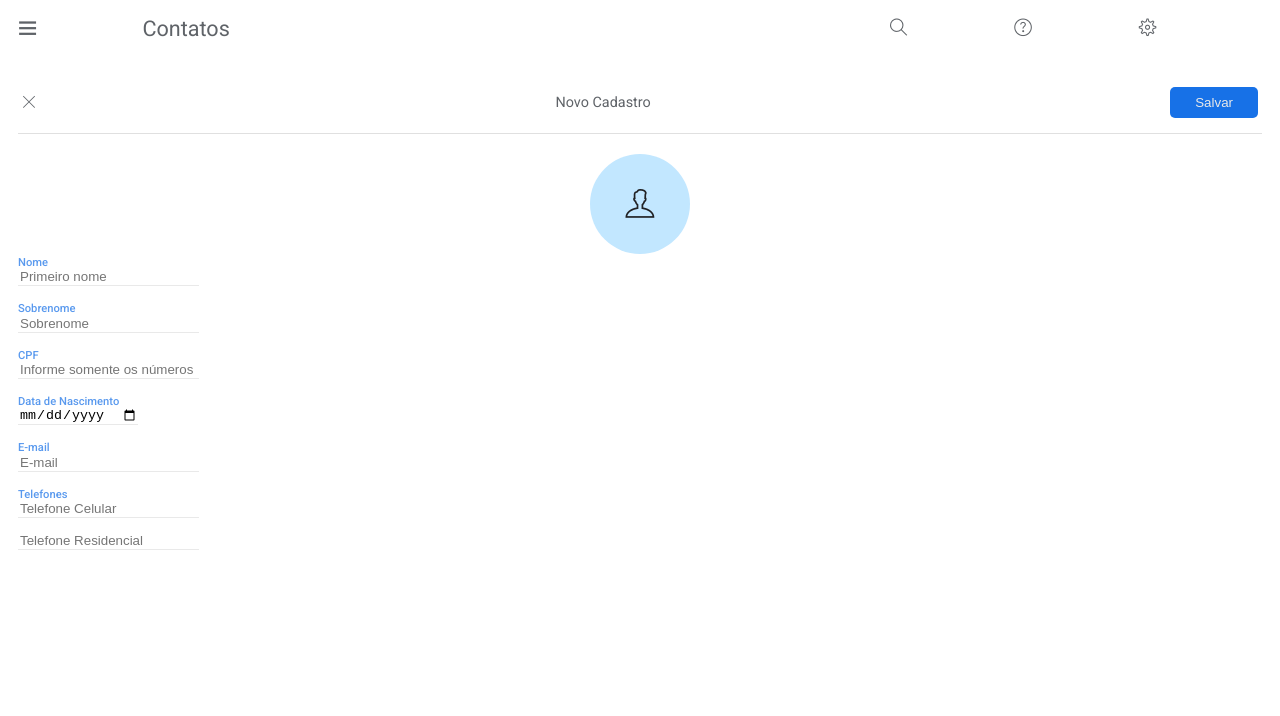
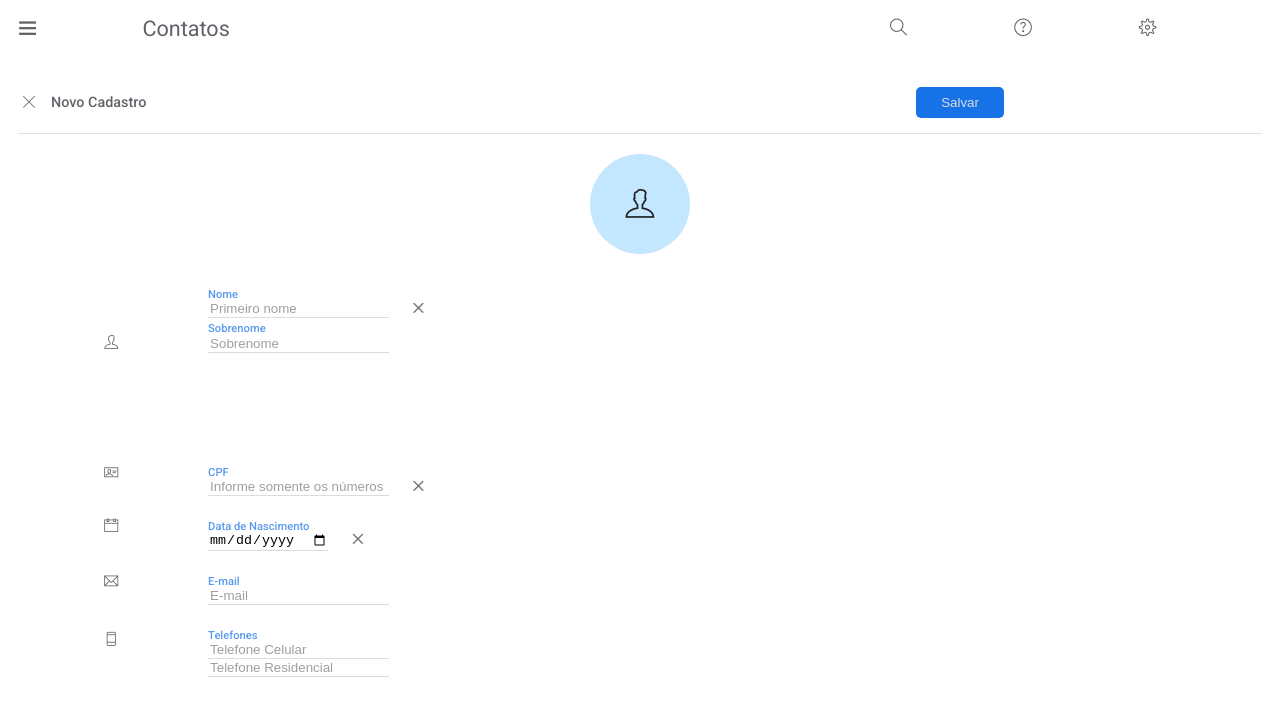
Before and after one commit to felipeteixeirams/agenda-de-contatos, a website: page public/register.html in a window 1280 px wide. Drawn offline with Linux system fonts and the light colour scheme.

Commit message:
Tela de cadastro concluida

```diff
--- a/public/css/style.css
+++ b/public/css/style.css
@@ -3,7 +3,7 @@
 :root{
     --grey-black: #202124;
 	--grey-medium: #5F6368;
-	--grey-ligth: #e9e9e9;
+	--grey-ligth: #dadce0;
 	--blue-ligth: #c2e7ff;
 	--blue-medium: #5999ee;
 	--blue-ocean: #1771e7;
@@ -157,10 +157,14 @@ header a{
 	color: var(--grey-medium);
 }
 
-header.header-title {
-    display: flex;
-    align-items: center;
-    justify-content: space-between;
+
+header.header-title i {
+	margin-right: 15px;
+}
+
+header.header-title :nth-child(2) {
+	font-weight: 500;
+	min-width: 70%;
 }
 
 header.header-title button {
@@ -220,6 +224,7 @@ header.header-title button {
 	border-radius: 50%;
 	margin-right: auto;
 	margin-left: auto;
+	margin-bottom: 30px;
 	height: 100px;
 	width: 100px;
 
@@ -230,6 +235,16 @@ header.header-title button {
 
 #form-register input:focus::placeholder{
 	color: transparent;
+	transition: .2s;
+}
+
+#form-register input::placeholder,
+#form-register input[type="date"]::placeholder{
+	color: rgba(0,0,0,.38)
+}
+
+#form-register input[type="date"]::before {
+	color: #ea4335;
 }
 
 #form-register input {
@@ -238,16 +253,61 @@ header.header-title button {
 }
 
 #form-register input:focus {
-	border-bottom: 2px solid var(--blue-ocean);
+	box-shadow: 0 0 0 0;
+	outline: 0;
 }
 
-#form-register input:focus::after {
-	border: none;
+#form-register input:focus {
 	border-bottom: 2px solid var(--blue-ocean);
+	transition: .2s;
+}
+
+#form-register div {
+	margin-bottom: 20px;
+}
+
+#form-register div:nth-of-type(even){
+	min-width: 80%;
+}
+
+
+#form-register div:nth-of-type(odd){
+	min-width: 15%;
+}
+
+#form-register div:nth-of-type(odd) span{
+	display: flex;
+	align-items: center;
+	justify-content: center;
 }
 
 #form-register label {
+	padding-top: 5px;
+}
+
+#form-register label {
+	display: block;
 	font-size: .7rem;
 	font-weight: 500;
 	color: var(--blue-medium)
 }
+
+#form-register i.ti-close {
+	font-size: .7rem;
+	font-weight: bold;
+	text-shadow: 1px 0px 0px var(--grey-ligth);
+	margin: 0 20px;
+}
+
+#form-register i,
+#form-register span {
+	color: var(--grey-medium);
+}
+
+#form-register div {
+	display: inline-block;
+}
+
+span.ti-user {
+	padding-bottom: 50%;
+}
--- a/public/register.html
+++ b/public/register.html
@@ -33,32 +33,60 @@
 
         <main>
 
-            <div class="image-contact ti-user">
-            </div>
+            <div class="image-contact ti-user"></div>
 
             <form id="form-register" >
-                <label for="name" id="lname">Nome</label><br>
-                <input type="text" name="name" id="name" placeholder="Primeiro nome"><br><br>
 
-                <label for="lastName">Sobrenome</label><br>
-                <input type="text" name="lastName" id="lastName" placeholder="Sobrenome"><br><br>
+                <div>
+                    <span class="ti-user"></span>
+                </div>
 
-                <label for="cpf">CPF</label><br>
-                <input type="text" name="cpf" id="cpf" placeholder="Informe somente os números"><br><br>
+                <div>
+                    <label for="name" id="lname">Nome</label>
+                    <input type="text" name="name" id="name" placeholder="Primeiro nome" required>
+                    <i class="ti-close"></i>
+                    <label for="lastName">Sobrenome</label>
+                    <input type="text" name="lastName" id="lastName" placeholder="Sobrenome">
+                </div>
 
-                <label for="dateOfBirth">Data de Nascimento</label><br>
-                <input type="date" name="dateOfBirth" id="dateOfBirth" placeholder="Data de Nascimento"><br><br>
+                <div>
+                    <span class="ti-id-badge"></span><br>
+                </div>
 
-                <label for="email">E-mail</label><br>
-                <input type="email" name="email" id="email" placeholder="E-mail"><br><br>
+                <div>
+                    <label for="cpf">CPF</label>
+                    <input type="text" name="cpf" id="cpf" placeholder="Informe somente os números" required>
+                    <i class="erase ti-close"></i>
+                </div>
 
-                <label for="phones">Telefones</label><br>
-                <input type="text" name="phones" id="phone1" placeholder="Telefone Celular"><br><br>
-                <input type="text" name="phones" id="phone2" placeholder="Telefone Residencial"><br><br>
+                <div>
+                    <span class="ti-calendar"></span><br>
+                </div>
 
+                <div>
+                    <label for="dateOfBirth">Data de Nascimento</label>
+                    <input type="date" name="dateOfBirth" id="dateOfBirth" placeholder="dd/mm/aaaa" required>
+                    <i class="erase ti-close"></i>
+                </div>
 
+                <div>
+                    <span class="ti-email"></span><br>
+                </div>
 
+                <div>
+                    <label for="email">E-mail</label>
+                    <input type="email" name="email" id="email" placeholder="E-mail" required>
+                </div>
 
+                <div>
+                    <span class="ti-mobile"></span><br><br>
+                </div>
+
+                <div>
+                    <label for="phones">Telefones</label>
+                    <input type="text" name="phones" id="phone1" placeholder="Telefone Celular" required><br>
+                    <input type="text" name="phones" id="phone2" placeholder="Telefone Residencial">
+                </div>
             </form>
         </main>
 
--- a/public/scripts/register.js
+++ b/public/scripts/register.js
@@ -8,6 +8,7 @@ async function newPerson ()
     const inputEmail = document.getElementById('email');
     const inputPhone1 = document.getElementById('phone1');
     const inputPhone2 = document.getElementById('phone2');
+    const mensg = document.getElementById('message');
 
 
     const requestOptions = {
@@ -16,11 +17,14 @@ async function newPerson ()
         body: JSON.stringify({ name: `${inputName.value}`, lastName: `${inputLastName.value}`, cpf: `${inputCpf.value}`, dateOfBirth: `${inputDataOfBirth.value}`, email: `${inputEmail.value}`, phones: [`${inputPhone1.value}`, `${inputPhone2.value}`]})
     }
 
-    fetch('/person', requestOptions)
-    .then(async response => {
-        await response.json()
-    })
-    .then(data =>data)
-
+    try{
+        fetch('/person', requestOptions)
+        .then(async response => {
+            await response
+        })
+        .then(async data => await console.log(data))
+    }catch(error){
+        console.log(error)
+    }
 
 }
```
